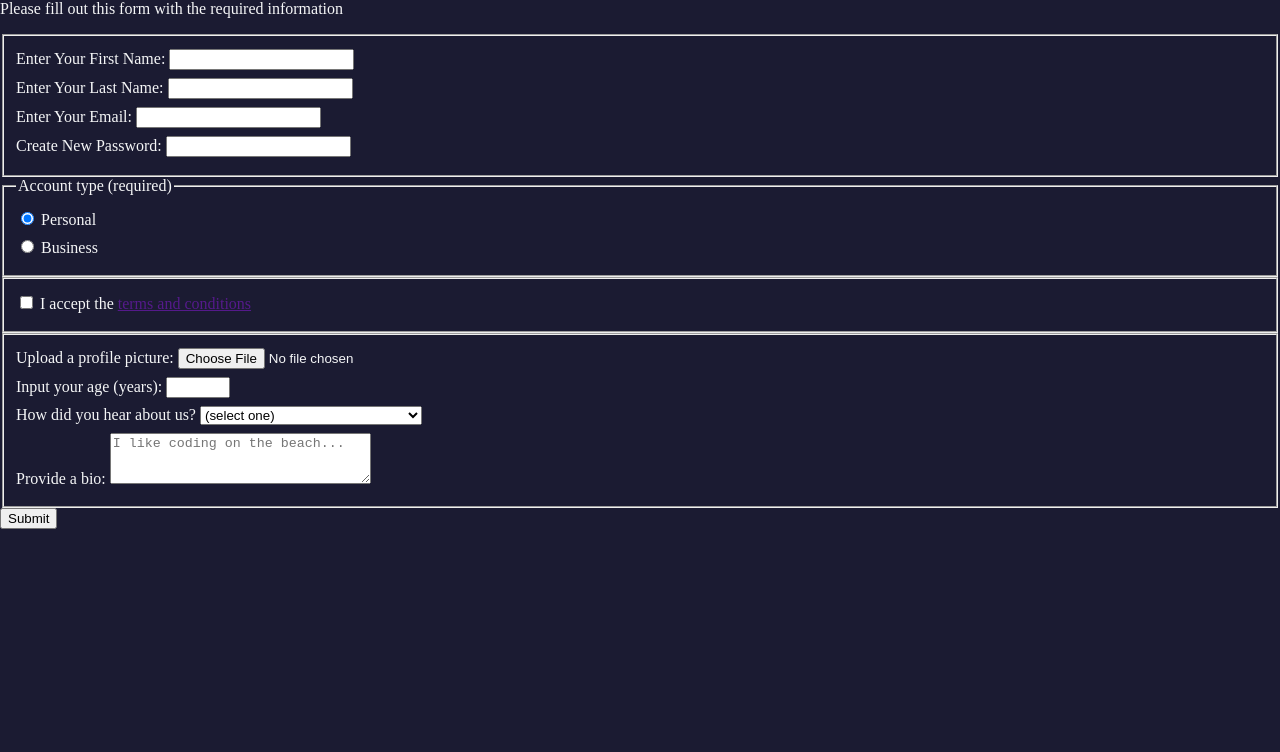
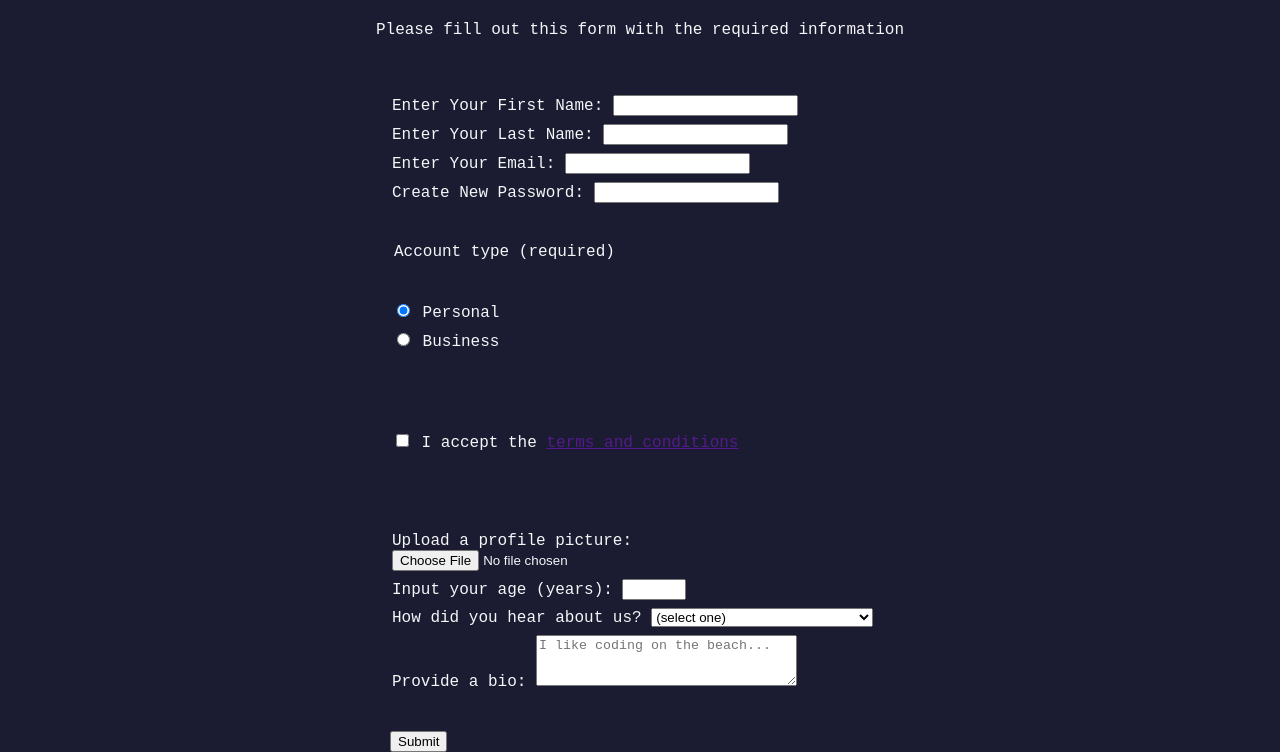
Before and after one commit to lengleman-spec/ex-registration-form, a plain HTML site: page index.html in a window 1280 px wide. Shown: the part 80-832 px from the top of the page. Drawn offline with Linux system fonts and the light colour scheme.

Commit message:
centered form element and removed default border on fieldset element

```diff
--- a/styles.css
+++ b/styles.css
@@ -5,6 +5,26 @@ body {
   margin: 0;
   background-color: #1b1b32;
   color: #f5f6f7;
+  font-family: monospace;
+  font-size: 16px;
+}
+
+h1,
+p {
+  margin: 1em auto;
+  text-align: center;
+}
+
+form {
+  margin: 0 auto; /* to center form element */
+  min-width: 300px;
+  max-width: 500px;
+  width: 60vw;
+}
+
+fieldset {
+  border: none; /* removes default border of fieldset element */
+  padding: 2rem 0;
 }
 
 label {
```
